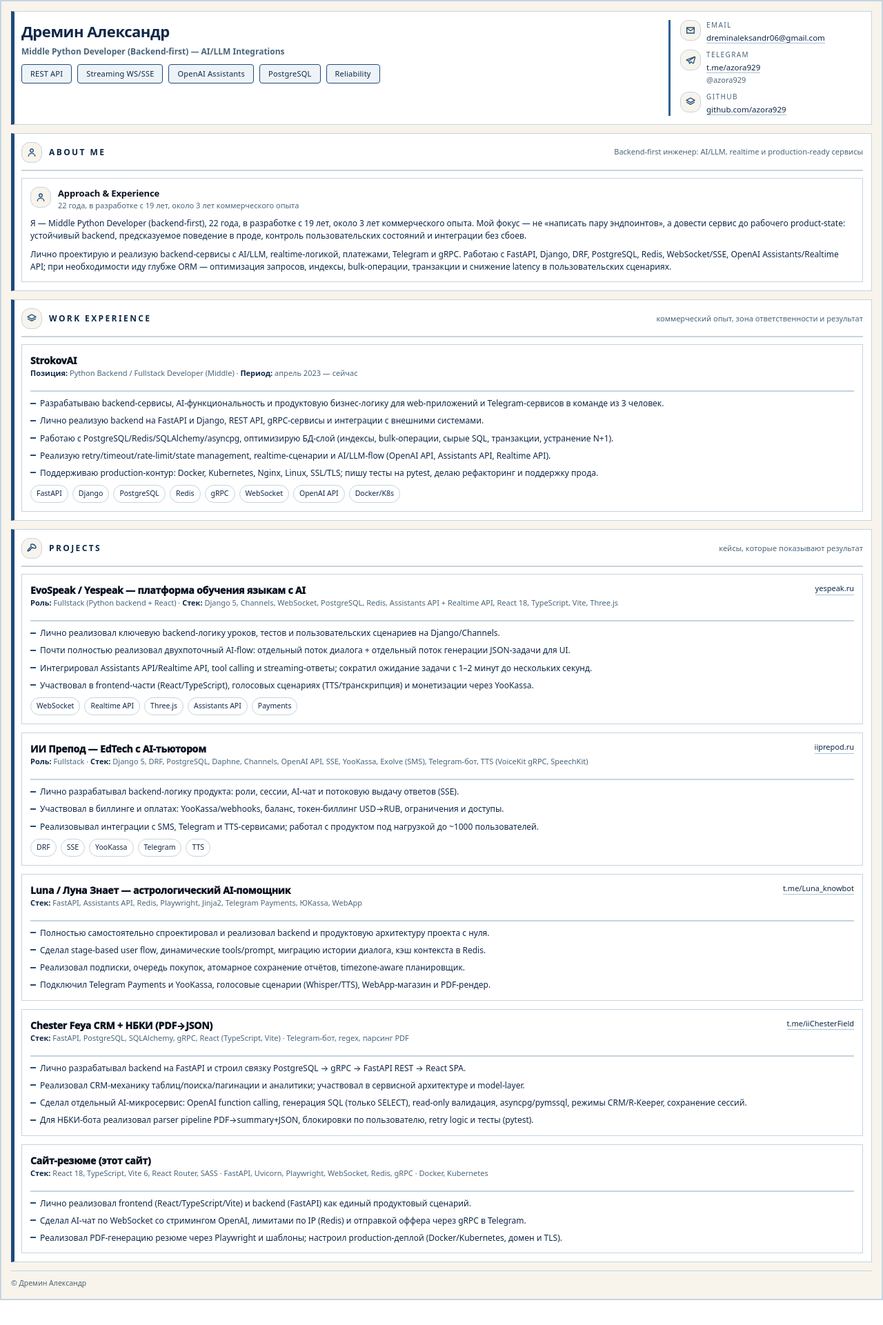
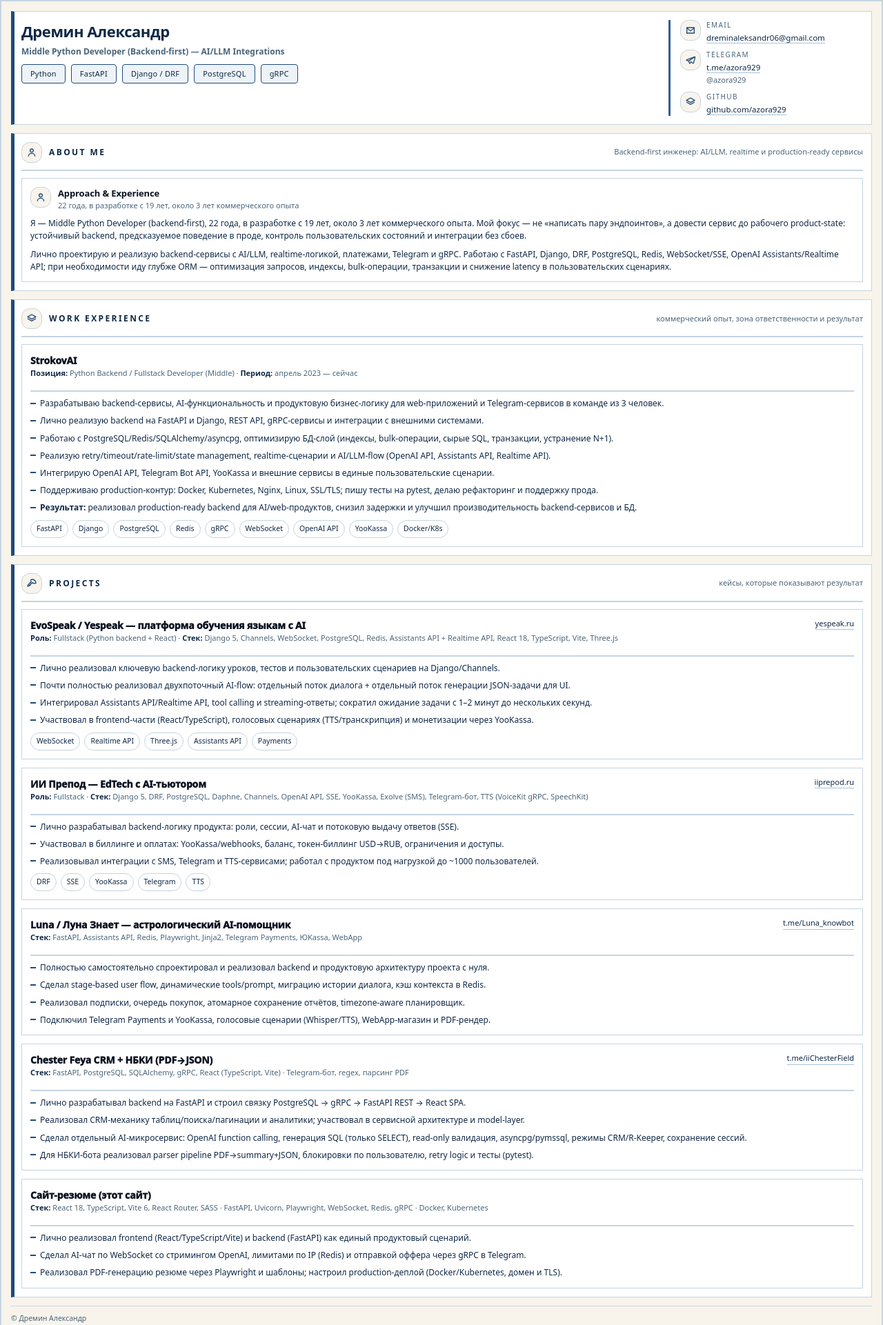
Before and after one commit to azora929/myResume, a Python web app: template webApp/assets/templates/template.html in a window 1280 px wide. Shown: the top 1921 px of the page at 69% size. Before the commit the page ends 1885 px from the top, so only its background shows below. Run offline with Jinja, Linux system fonts and the light colour scheme; the template is opened without the code that fills it, so the values that code supplies are empty.

Commit message:
Изменения текстов

```diff
--- a/webApp/assets/templates/template.html
+++ b/webApp/assets/templates/template.html
@@ -289,11 +289,11 @@
         <p class="title">Middle Python Developer (Backend-first) — AI/LLM Integrations</p>
 
         <div class="kicker">
-          <span class="tag">REST API</span>
-          <span class="tag">Streaming WS/SSE</span>
-          <span class="tag">OpenAI Assistants</span>
+          <span class="tag">Python</span>
+          <span class="tag">FastAPI</span>
+          <span class="tag">Django / DRF</span>
           <span class="tag">PostgreSQL</span>
-          <span class="tag">Reliability</span>
+          <span class="tag">gRPC</span>
         </div>
       </div>
 
@@ -379,7 +379,9 @@
           <li>Лично реализую backend на FastAPI и Django, REST API, gRPC-сервисы и интеграции с внешними системами.</li>
           <li>Работаю с PostgreSQL/Redis/SQLAlchemy/asyncpg, оптимизирую БД-слой (индексы, bulk-операции, сырые SQL, транзакции, устранение N+1).</li>
           <li>Реализую retry/timeout/rate-limit/state management, realtime-сценарии и AI/LLM-flow (OpenAI API, Assistants API, Realtime API).</li>
+          <li>Интегрирую OpenAI API, Telegram Bot API, YooKassa и внешние сервисы в единые пользовательские сценарии.</li>
           <li>Поддерживаю production-контур: Docker, Kubernetes, Nginx, Linux, SSL/TLS; пишу тесты на pytest, делаю рефакторинг и поддержку прода.</li>
+          <li><b>Результат:</b> реализовал production-ready backend для AI/web-продуктов, снизил задержки и улучшил производительность backend-сервисов и БД.</li>
         </ul>
 
         <div class="chips">
@@ -390,6 +392,7 @@
           <span class="chip">gRPC</span>
           <span class="chip">WebSocket</span>
           <span class="chip">OpenAI API</span>
+          <span class="chip">YooKassa</span>
           <span class="chip">Docker/K8s</span>
         </div>
       </article>
--- a/webApp/reactFrontEnd/src/pages/main/MainPage.tsx
+++ b/webApp/reactFrontEnd/src/pages/main/MainPage.tsx
@@ -432,8 +432,10 @@ export function MainPage() {
                 <ul className="sList">
                   <li>Разрабатываю backend-сервисы и AI-функциональность для web-приложений и Telegram-сервисов в команде из 3 человек</li>
                   <li>Реализую FastAPI/Django backend, REST/gRPC интеграции, realtime и stateful user flow</li>
-                  <li>Оптимизирую PostgreSQL/Redis слой: индексы, bulk-операции, сырые SQL, транзакции, производительность</li>
-                  <li>Поддерживаю production-контур: Docker, Kubernetes, Nginx, SSL/TLS, стабильность под живой нагрузкой</li>
+                  <li>Оптимизирую PostgreSQL/Redis слой: индексы, bulk-операции, сырые SQL, устранение N+1, транзакции и latency</li>
+                  <li>Интегрирую OpenAI API/Assistants/Realtime, Telegram Bot API и YooKassa в продуктовые сценарии</li>
+                  <li>Поддерживаю production-контур: Docker, Kubernetes, Nginx, SSL/TLS, тесты на pytest и стабильность под нагрузкой</li>
+                  <li>Результат: production-ready backend для AI/web-продуктов и заметное снижение задержек в критичных пользовательских flow</li>
                 </ul>
               </article>
               </div>
```
